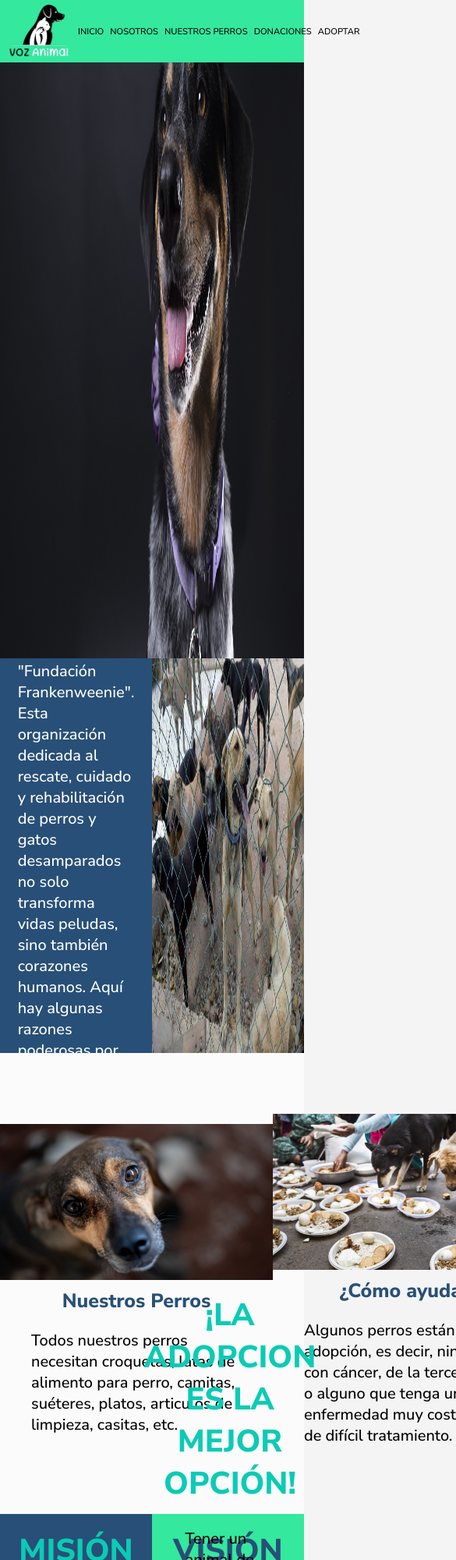
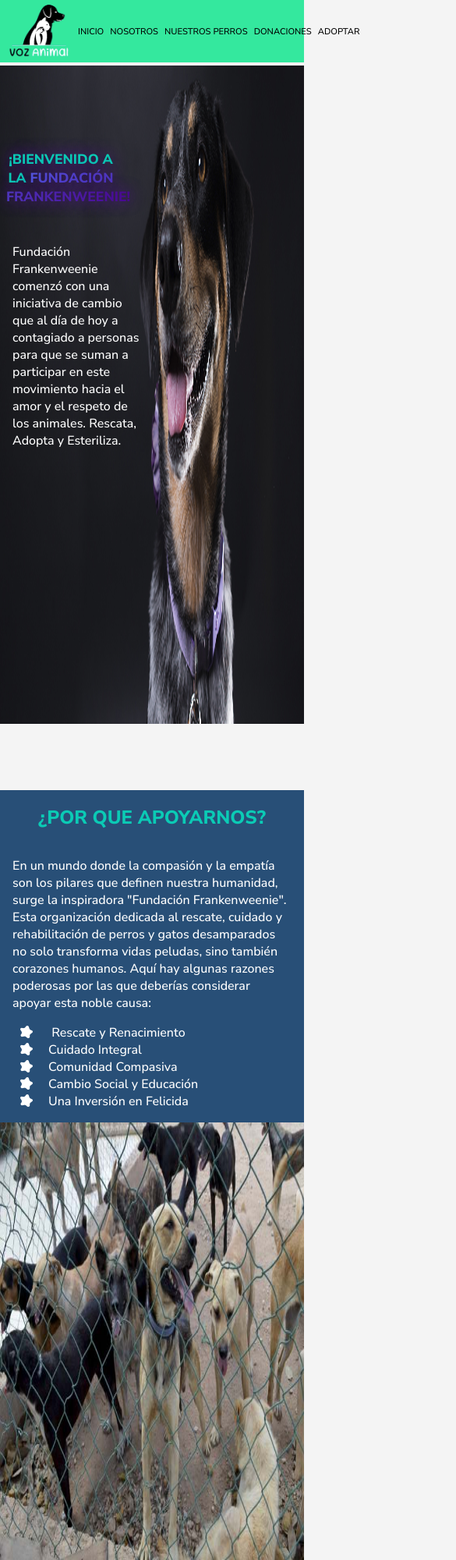
Before and after one commit to Nelson-L556/Fundacion-Frankenweenie, a plain HTML site: page index.html in a window 390 px wide. Shown: the top 2000 px of the page at 78% size, 585 px wide, since content can reach past the window. Drawn offline with Linux system fonts and the light colour scheme.

Commit message:
Se creo el responsive desing de la pantalla index

```diff
--- a/estilos.css
+++ b/estilos.css
@@ -1082,8 +1082,190 @@ legend{
     }
 }
 
-/*! NOSOTROS  */
+
 @media (max-width: 550px){
+    /*! INDEX  */
+    .header{
+        width: 100%;
+        height: 80vh;
+        display: flex;
+        justify-content: flex-start;
+        align-items: center;
+    }
+
+    .header-texto{
+        width: 100%;
+        height: 100%;
+        display: flex;
+        flex-direction: column;
+        justify-content: center;
+        align-items: center;
+    }
+
+    .header-texto .titulo{
+        width: 40%;
+        font-size: 1.1rem;
+        text-align: center;
+        position: absolute;
+        left: 0rem;
+        top: 12rem;
+        white-space: wrap;
+        text-shadow: 0 0 20px var(--background-terceario);
+        padding: 0 0.5rem;
+        margin: 0;
+    }
+
+    .header-texto .fs-30{
+        width: 50%;
+        height: 50%;
+        font-size: 1rem;
+        position: absolute;
+        left: 0rem;
+        top: 17rem;
+        padding: 1rem 1rem;
+        margin-top: 1.5rem;
+    }
+
+    .header-img{
+        width: 100%;
+        height: 100%;
+        background-position: center;
+        background-size: contain;
+    }
+
+    /** INFORMACIÓN  */
+    .contenedor{
+        width: 100%;
+        height: 120vh;
+        display: flex;
+        flex-direction: column;
+        justify-content: center;
+        align-items: center;
+    }
+
+    .apoyo{
+        width: 100%;
+        height: 70%;
+    }
+
+    .apoyo .titulo{
+        width: 100%;
+        font-size: 1.5rem;
+        padding: 1.2rem 0;
+    }
+
+    .apoyo .fs-20{
+        font-size: 1rem;
+        padding: 1rem;
+    }
+
+    .apoyo-lista{
+        width: 100%;
+        height: 100%;
+        display: flex;
+        flex-direction: column;
+        justify-content: flex-start;
+        align-items: flex-start;
+        padding-bottom: 1rem;
+    }
+
+    .apoyo-lista .item{
+        font-size: 1rem;
+        text-align: center;
+        padding: 0;
+        margin: 0;
+    }
+
+    .apoyo-lista .icono-lista{
+        padding-left: 1rem;
+    }
+
+    .apoyo-img{
+        width: 100%;
+        height: 100%;
+    }
+
+
+    /** AYUDA  */
+    .contenedor-ayuda{
+        width: 100%;
+        height: 150vh;
+        display: flex;
+        flex-direction: column;
+        justify-content: center;
+        align-items: center;
+        gap: 1rem;
+    }
+
+    .contenedor-perros{
+        width: 100%;
+        height: 100%;
+
+    }
+
+    .perros{
+        width: 100%;
+        height: 100%;
+        display: flex;
+        flex-direction: column;
+        justify-content: center;
+        align-items: center;
+        margin: 1rem 0;
+    }
+
+    .perros .subtitulo{
+        width: 100%;
+        font-size: 1.5rem;
+        padding: 0.5rem 1rem;
+    }
+
+    .perros .fs-20{
+        width: 100%;
+        font-size: 1rem;
+        padding: 0.5rem 1rem;
+    }
+
+    /** MISION - VISION  */
+    .contenedor-mision{
+        width: 100%;
+        height: 100vh;
+        display: flex;
+        flex-direction: column;
+        align-items: center;
+        justify-self: center;
+    }
+
+    .contenedor-mision .titulo{
+        font-size: 2rem;
+        padding: 1;
+    }
+
+    .contenedor-mision .fs-20{
+        font-size: 1.2rem;
+        padding: .5rem 1rem;
+    }
+
+    .mision{
+        width: 100%;
+        height: 100%;
+    }
+
+    .vision{
+        width: 100%;
+        height: 100%;
+    }
+
+    /** DIFERENCIA  */
+    .contenedor-dif{
+        width: 100%;
+        height: 100vh;
+        display: flex;
+        flex-direction: column;
+        justify-content: center;
+        align-items: center;
+    }
+
+    /*! PANTALLA - NOSOTROS  */
     /** MENU */
     .menu-item{
         font-size: 0.7rem;
--- a/index.html
+++ b/index.html
@@ -25,7 +25,6 @@
 
     <main class="contenedor">
         <section class="header">
-
             <div class="header-texto">
                 <h1 class="titulo">¡Bienvenido a la <span class="titulo-resaltado">Fundación Frankenweenie!</span> </h1>
                 <p class="texto-claro fs-30">Fundación Frankenweenie comenzó con una iniciativa de cambio que al día de hoy a contagiado a personas para que se suman a participar en este movimiento hacia el amor y el respeto de los animales. Rescata, Adopta y Esteriliza.</p>
@@ -53,7 +52,7 @@
             </ul>
         </div>
         <div class="apoyo-img">
-            <img src="img/apoyo.jpg" alt="">
+            <img src="img/apoyo.jpg" class="apoyo-img" alt="">
         </div>
     </section>
 
@@ -65,13 +64,18 @@
                 <h1 class="subtitulo centro">Nuestros Perros</h1>
                 <p class="texto-oscuro fs-20">Todos nuestros perros necesitan croquetas, latas de alimento para perro, camitas, suéteres, platos, articulos de limpieza, casitas, etc.</p>
             </div> <!--Fin div perros-->
+        </div>
 
+        <div class="contenedor-perros">
             <div class="perros">
                 <div class="contenedor-perros-img ayudar"></div>
                 <h1 class="subtitulo centro">¿Cómo ayudar?</h1>
                 <p class="texto-oscuro fs-20">Algunos perros están en adopción, es decir, ninguno con cáncer, de la tercera edad o alguno que tenga una enfermedad muy costosa o de difícil tratamiento.</p>
             </div> <!--Fin Como Ayudar-->
+        </div>
 
+
+        <div class="contenedor-perros">
             <div class="perros">
                 <div class="contenedor-perros-img adoptar"></div>
                     <h1 class="subtitulo centro">Adopciones</h1>
```
